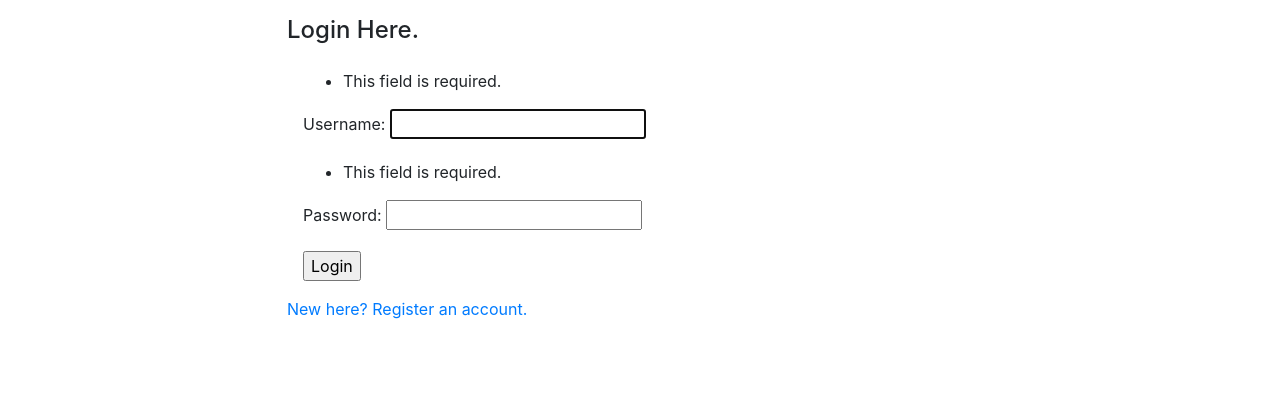
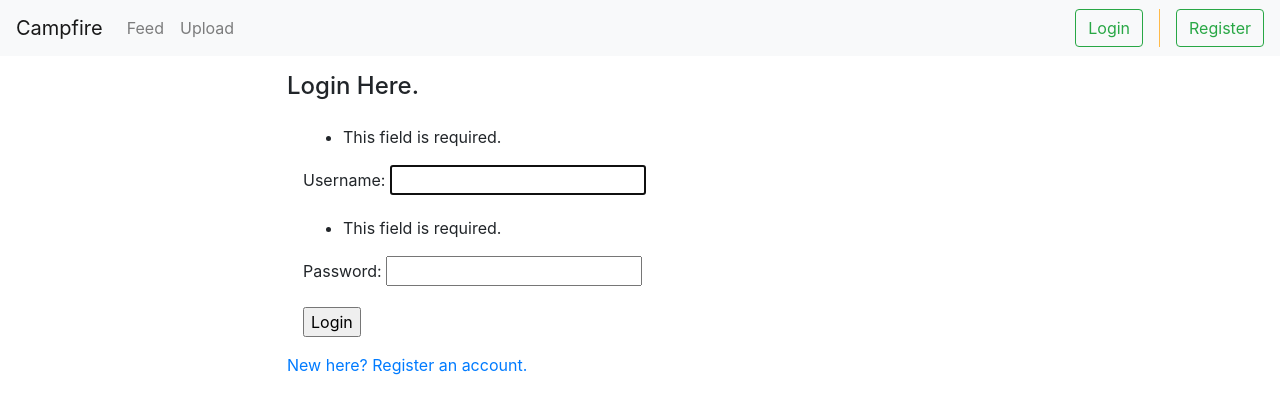
Before and after one commit to kevin-ghannoum/Campfire, a Django app: page / in a window 1280 px wide. Shown: the top 414 px of the page. Run offline with Django 3.2, Linux system fonts and the light colour scheme; parts of the project's set-up code (start-up, migrations or seed data) failed here and were passed over; some libraries are stand-ins or nearby versions.

Commit message:
#33 Added a navbar to easily access different views.

```diff
--- a/campfire/user/templates/base.html
+++ b/campfire/user/templates/base.html
@@ -14,14 +14,42 @@
 </head>
 
 <body>
-  <div>
+  <nav class="navbar navbar-expand-lg navbar-light bg-light">
+    <a class="navbar-brand" href="{% url 'home' %}">Campfire</a>
+    <button class="navbar-toggler" type="button" data-toggle="collapse" data-target="#navbarSupportedContent"
+      aria-controls="navbarSupportedContent" aria-expanded="false" aria-label="Toggle navigation">
+      <span class="navbar-toggler-icon"></span>
+    </button>
+
+    <div class="collapse navbar-collapse" id="navbarSupportedContent">
+      <ul class="navbar-nav mr-auto">
+        <li class="nav-item">
+          <a class="nav-link" href="{% url 'feed' %}">Feed</a>
+        </li>
+        <li class="nav-item">
+          <a class="nav-link" href="{% url 'upload' %}">Upload</a>
+        </li>
+      </ul>
       {% if user.is_authenticated %}
       <form class="form-inline my-2 my-lg-0" method="POST" action="{% url 'logout' %}">
         {% csrf_token %}
-      {{ request.user }} | <button class="btn btn-outline-success my-2 my-sm-0" type="submit">Logout</button>
+        <div style="padding-right: 0.35em; border-right: solid; border-width: 1px; border-color: #ffba49;">
+          <ul class="navbar-nav mr-auto">
+            <li class="nav-item"><a class="nav-link" href="{% url 'home' %}">{{ request.user }}</a></li>
+          </ul>
+        </div>
+        <div style="padding-left: 1em;"><button class="btn btn-outline-success my-2 my-sm-0"
+            type="submit">Logout</button></div>
       </form>
+      {% else %}
+      <div style="padding-right: 1em; border-right: solid; border-width: 1px; border-color: #ffba49;"> <a
+          href="{% url 'login' %}"><button class="btn btn-outline-success my-2 my-sm-0" type="button">Login</button></a>
+      </div>
+      <div style="padding-left: 1em;"><a href="{% url 'register' %}"><button
+            class="btn btn-outline-success my-2 my-sm-0" type="button">Register</button></a></div>
       {% endif %}
     </div>
+  </nav>
 
   <div class="container" style="width: 60%;left: 20%;">
     {% block content %}
--- a/campfire/user/urls.py
+++ b/campfire/user/urls.py
@@ -3,8 +3,8 @@ from django.urls import path
 from . import views
 
 urlpatterns = [
-    path('upload/', views.upload_post),
-    path('feed/', views.feed),
+    path('upload/', views.upload_post, name="upload"),
+    path('feed/', views.feed, name="feed"),
     path('post/', views.post),
     path('register/', views.register, name="register"),
     path('login/', views.login_view, name="login"),
```
Lines whose indentation alone changed are shown as unchanged.
